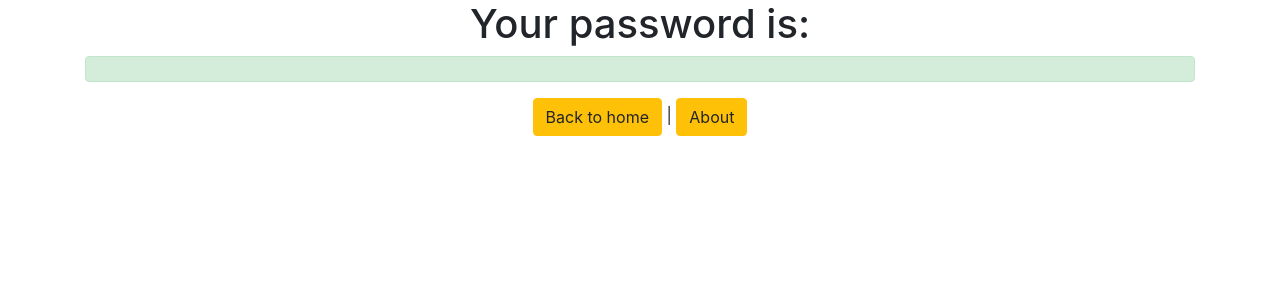
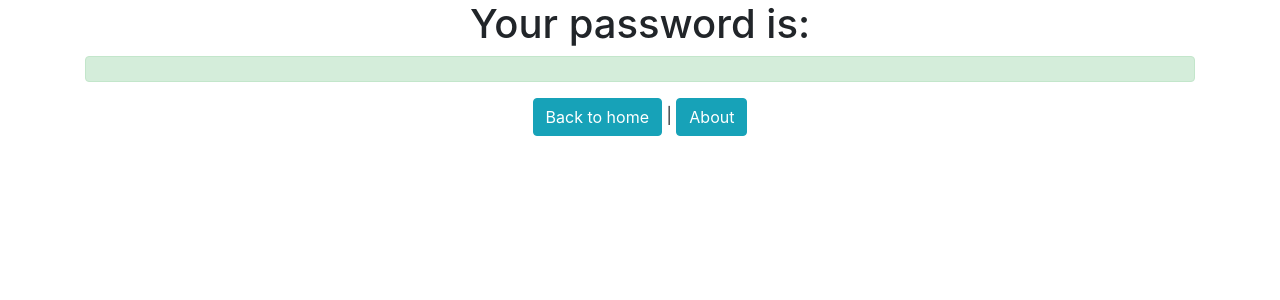
Before and after one commit to jacentyy/django3-password-generator, a Django app: template generator/templates/generator/password.html in a window 1280 px wide. Shown: the top 300 px of the page. Run offline with Django 3.2, Linux system fonts and the light colour scheme; the template is opened without the code that fills it, so the values that code supplies are empty; some libraries are stand-ins or nearby versions.

Commit message:
I made some tweaks

```diff
--- a/generator/templates/generator/password.html
+++ b/generator/templates/generator/password.html
@@ -3,5 +3,5 @@
 <div class="container text-center">
     <h1>Your password is:</h1>
     <h2 class="alert alert-success">{{ password }}</h2>
-    <a href="{% url 'home' %}" class="btn btn-warning">Back to home</a> | <a href="{% url 'about' %}" class="btn btn-warning">About</a>
+    <a href="{% url 'home' %}" class="btn btn-info">Back to home</a> | <a href="{% url 'about' %}" class="btn btn-info">About</a>
 </div>
```
